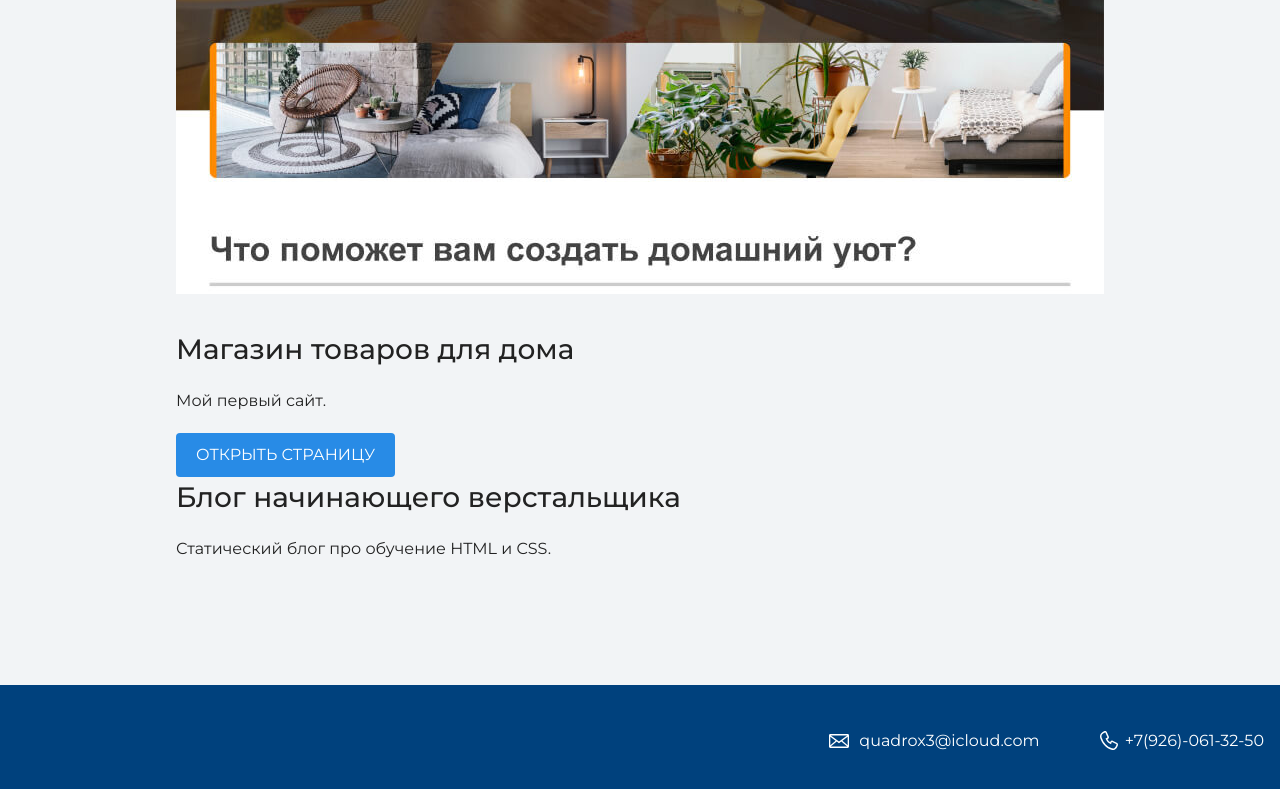
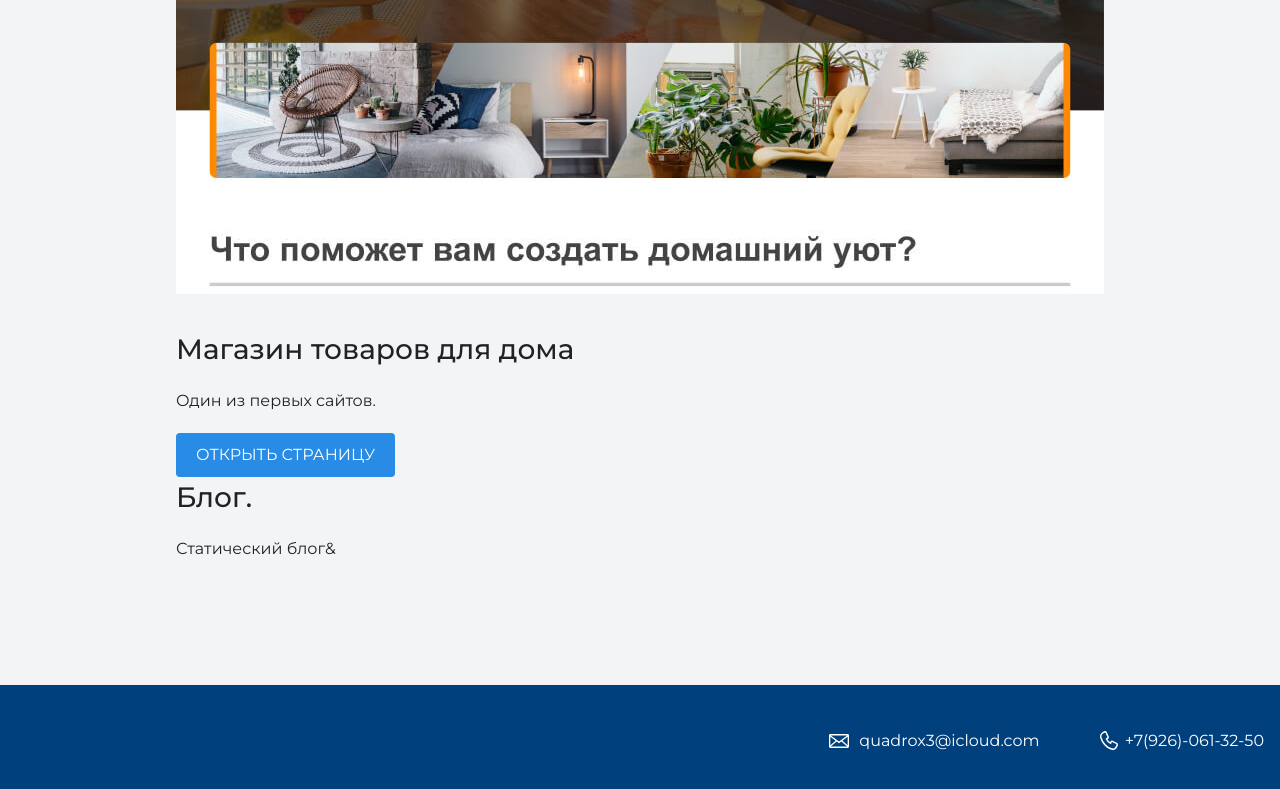
Before and after one commit to therelayuu/my-site, a plain HTML site: page index.html in a window 1280 px wide. Shown: the part 2725-3514 px from the top of the page. Drawn offline with nearby package versions, Linux system fonts and the light colour scheme.

Commit message:
add description

```diff
--- a/index.html
+++ b/index.html
@@ -38,10 +38,10 @@
           <img src="files/project.jpg" width="928" height="536" alt="Cайт магазина товаров для дома">
         </figure>
         <h3>Магазин товаров для дома</h3>
-        <p>Мой первый сайт.</p>
+        <p>Один из первых сайтов.</p>
         <a class="button" href="source/project/index.html">Открыть страницу</a>
-        <h3>Блог начинающего верстальщика</h3>
-        <p>Статический блог про обучение HTML и CSS.</p>
+        <h3>Блог.</h3>
+        <p>Статический блог&</p>
       </div>
     </section>
     <footer class="page-footer">
```
